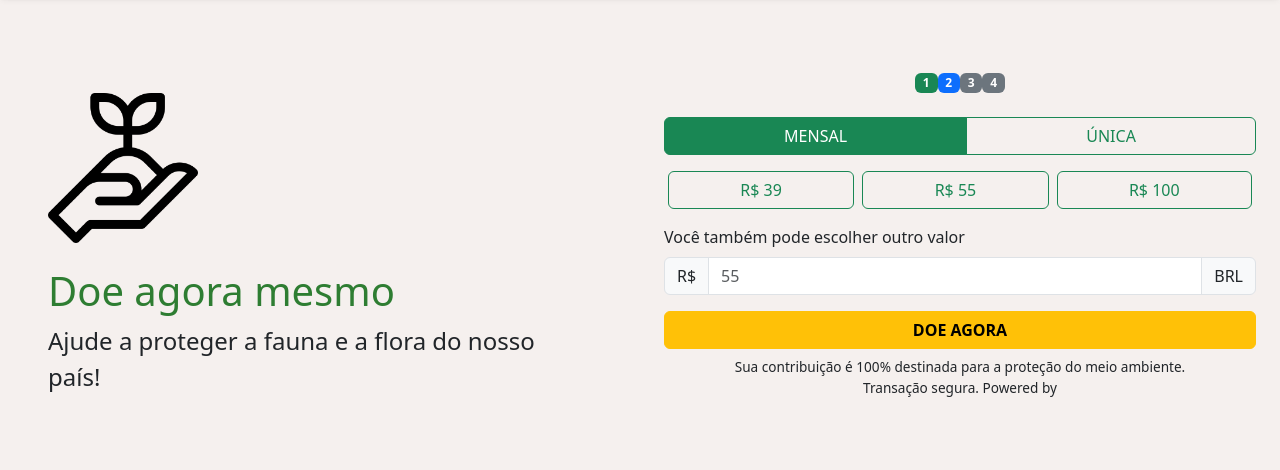
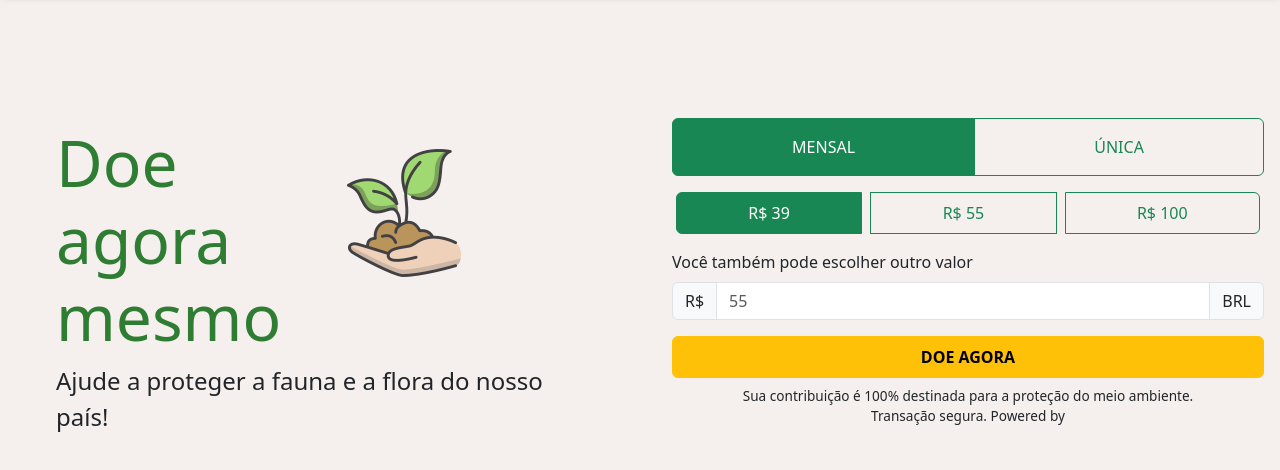
Before and after one commit to Vinis-vp/Projeto-Web-Senai, a plain HTML site: page doacao.html in a window 1280 px wide. Shown: the part 88-558 px from the top of the page. Drawn offline with nearby package versions, Linux system fonts and the light colour scheme; a script that the page names is missing.

Commit message:
feat: Mudado o design da tela

```diff
--- a/doacao.html
+++ b/doacao.html
@@ -41,66 +41,62 @@
     </nav>
 
   <!-- Seção de Doação -->
-  <section class="container-fluid py-5 doacao-section">
-    <div class="row">
+  <section class="container-fluid py-5 doacao-section m-2">
+    <div class="row align-items-center">
       <div class="col-md-6 d-flex flex-column justify-content-center p-5">
-        <img src="imgs/plantar.png" alt="Doe agora mesmo" class="text-center" style="max-width: 150px;"/>
-        <h1 class="mt-4" style="color: #2e7d32;">Doe agora mesmo</h1>
+        <div class="row">
+          <div class="col-md-6">
+            <h1 class="mt-4" style="color: #2e7d32; font-size: 4rem !important;">Doe agora mesmo</h1>
+          </div>
+          <div class="col-md-6">
+            <img src="imgs/salve-a-natureza.png" alt="Doe agora mesmo" class="text-center" style="max-width: 17rem; margin-top: 3rem;"/>
+          </div>
+
+
+        </div>
+
         <p class="fs-4">Ajude a proteger a fauna e a flora do nosso país!</p>
       </div>
-
-      <div class="col-md-6 p-4">
-        <div class="mb-4 text-center">
-          <ul class="step-indicator list-unstyled d-flex justify-content-center">
-            <li><span class="badge bg-success">1</span></li>
-            <li><span class="badge bg-primary">2</span></li>
-            <li><span class="badge bg-secondary">3</span></li>
-            <li><span class="badge bg-secondary">4</span></li>
-          </ul>
-        </div>
+      <div class="col-md-6 p-4 pb-3">
 
         <!-- Botões de Seleção de Periodicidade -->
         <div class="btn-group w-100 mb-3" role="group" aria-label="Basic radio toggle button group">
           <input type="radio" class="btn-check" name="btnradio" id="btnradio1" autocomplete="off" checked>
-          <label class="btn btn-outline-success" for="btnradio1">MENSAL</label>
+          <label class="btn btn-outline-success py-3" for="btnradio1">MENSAL</label>
           <input type="radio" class="btn-check" name="btnradio" id="btnradio2" autocomplete="off">
-          <label class="btn btn-outline-success" for="btnradio2">ÚNICA</label>
+          <label class="btn btn-outline-success py-3" for="btnradio2">ÚNICA</label>
         </div>
 
         <!-- Botões de Valores Fixos -->
-        <div class="d-flex justify-content-between mb-3">
-          <button class="btn btn-outline-success flex-fill mx-1">R$ 39</button>
-          <button class="btn btn-outline-success flex-fill mx-1">R$ 55</button>
-          <button class="btn btn-outline-success flex-fill mx-1">R$ 100</button>
+        <div class="btn-group d-flex justify-content-between mb-3" role="groupPrice" aria-label="Basic radio toggle button group">
+          <input type="radio" class="btn-check" name="btnradio-valor" id="valor1" autocomplete="off" checked>
+          <label class="btn btn-outline-success flex-fill mx-1 py-2" for="valor1">R$ 39</label>
+          <input type="radio" class="btn-check" name="btnradio-valor" id="valor2" autocomplete="off">
+          <label class="btn btn-outline-success flex-fill mx-1 py-2" for="valor2">R$ 55</label>
+          <input type="radio" class="btn-check" name="btnradio-valor" id="valor3" autocomplete="off">
+          <label class="btn btn-outline-success flex-fill mx-1 py-2" for="valor3">R$ 100</label>
         </div>
 
         <!-- Campo para Valor Personalizado -->
-        <div class="mb-3">
+        <div class="my-3">
           <label for="valorPersonalizado" class="form-label"
-            >Você também pode escolher outro valor</label
-          >
+            >Você também pode escolher outro valor</label>
           <div class="input-group">
             <span class="input-group-text">R$</span>
-            <input
-              type="number"
-              class="form-control"
-              id="valorPersonalizado"
-              placeholder="55"
-              aria-label="Valor em Reais"
-            />
+            <input type="number" class="form-control" id="valorPersonalizado" placeholder="55" aria-label="Valor em Reais"/>
             <span class="input-group-text">BRL</span>
           </div>
         </div>
 
         <!-- Botão Principal -->
-        <button class="btn btn-warning w-100 fw-bold" style="color: #000;">
+        <button class="btn btn-warning w-100 fw-bold p-2" style="color: #000;">
           DOE AGORA
         </button>
 
         <!-- Texto de Rodapé do Formulário -->
         <p class="text-center mt-2" style="font-size: 0.85rem;">
           Sua contribuição é 100% destinada para a proteção do meio ambiente.
-          <br />
+          <br/>
           Transação segura. Powered by <a href="#"></a>
         </p>
       </div>
```
Also changed, not shown: imgs/salve-a-natureza.png (added).
